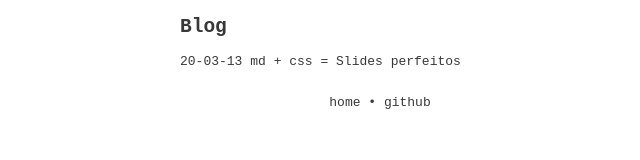
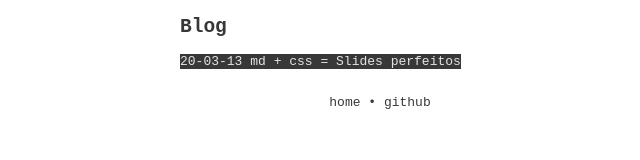
Before and after one commit to brennop/website, a Gatsby site: page / in a window 1280 px wide. In both pictures the pointer is over the link 580 px from the left and 61 px from the top of the page. Shown: the whole page, without its empty margins (260-900 px from the left). Built offline with nearby package versions, Linux system fonts and the light colour scheme; Gatsby itself is replaced by a stand-in of ours.

Commit message:
💄 Add styles to link hover

```diff
--- a/src/styles.css
+++ b/src/styles.css
@@ -15,6 +15,11 @@ a {
 
 a:visited {
   color: #383838;
+}
+
+a:hover {
+  background-color: #383838;
+  color: #e4e4e4;
 }
 
 footer {
```
